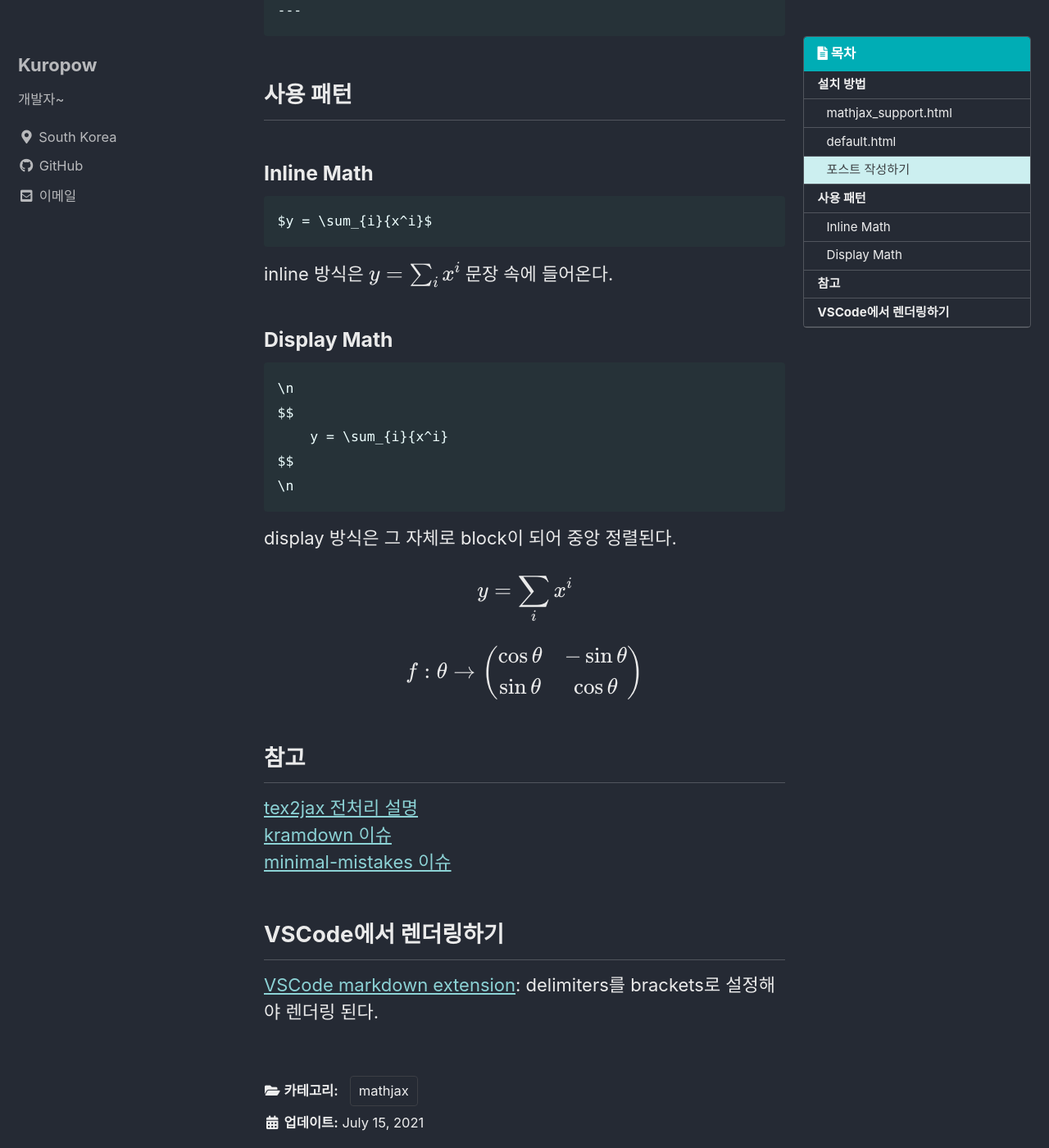
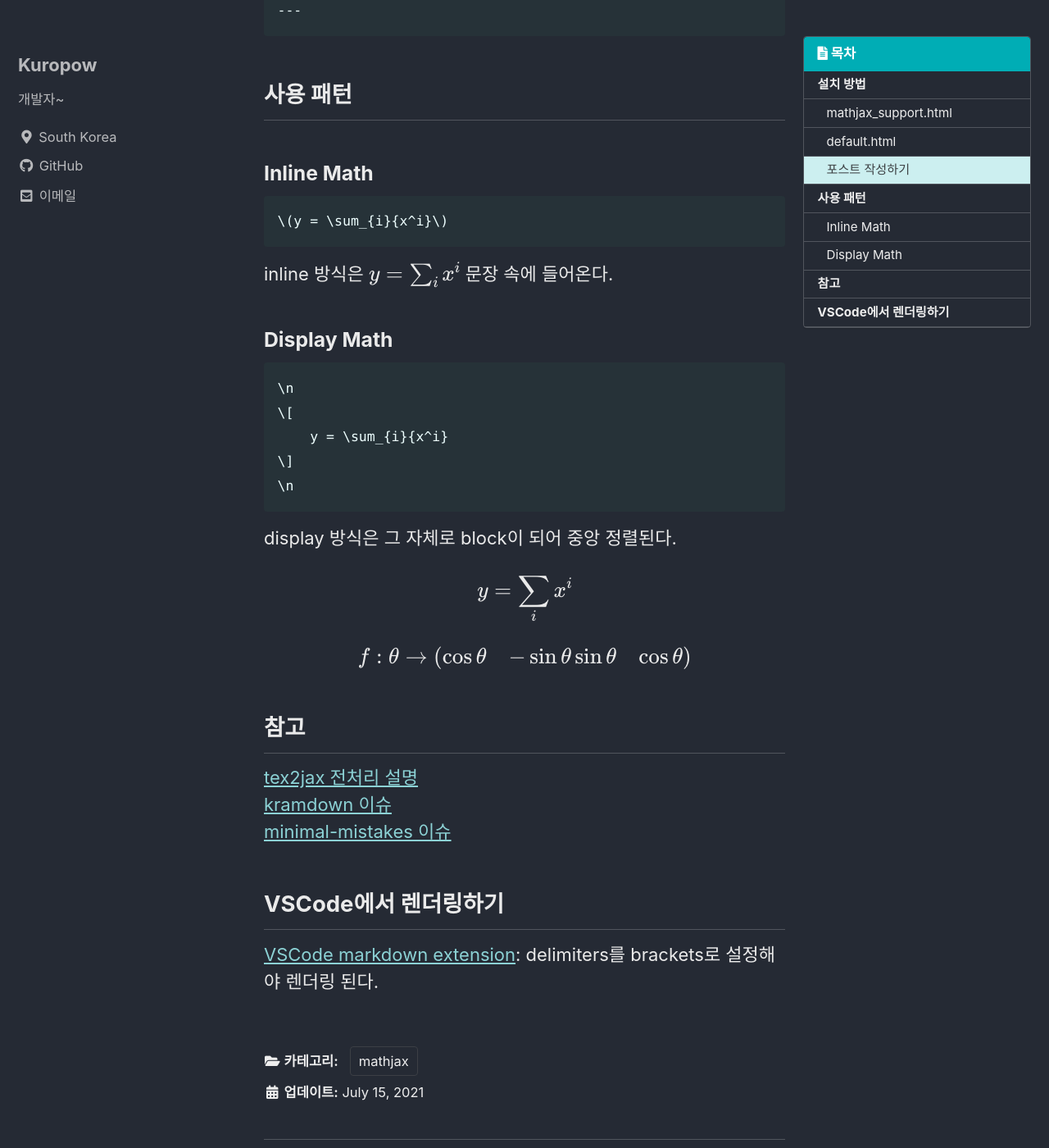
Before and after one commit to kuro11pow2/kuro11pow2.github.io, a Jekyll site: the page built from _posts/2021-07-15-0624.md, in a window 1280 px wide and 1400 px high, scrolled down 2250 px. Shown: the whole window at 82% size. Built offline with Jekyll 4.4.1, drawn with Linux system fonts in a browser that asks for light colours; cached includes are drawn as plain includes; formulas are drawn with MathJax 3; comment, search, counter and statistics services are not loaded.

Commit message:
processEscapes 검증
얘가 정말 in matrix newline에 영향을 미칠까?

````diff
--- a/_includes/mathjax_support.html
+++ b/_includes/mathjax_support.html
@@ -6,8 +6,8 @@
         }
       },
       tex2jax: {
-        inlineMath: [ ['$','$'], ["\\(","\\)"] ],
-        displayMath: [ ['$$','$$'], ["\\[","\\]"] ],
+        inlineMath: [ ['$','$'], ["\(","\)"], ["\\(","\\)"] ],
+        displayMath: [ ['$$','$$'], ["\[","\]"], ["\\[","\\]"] ],
         processEscapes: true
       }
   });
--- a/_posts/2021-07-15-0624.md
+++ b/_posts/2021-07-15-0624.md
@@ -66,33 +66,31 @@ mathjax: true
 ## 사용 패턴
 ### Inline Math
 ```
-$y = \sum_{i}{x^i}$
+\(y = \sum_{i}{x^i}\)
 ```
-inline 방식은 $y = \sum_{i}{x^i}$ 문장 속에 들어온다.
+inline 방식은 \(y = \sum_{i}{x^i}\) 문장 속에 들어온다.
 
 ### Display Math
 ```
 \n
-$$
+\[
     y = \sum_{i}{x^i}
-$$
+\]
 \n
 ```
 display 방식은 그 자체로 block이 되어 중앙 정렬된다.
 
-$$
+\[
     y = \sum_{i}{x^i}
-$$
+\]
 
-
-$$
+\[
     f : \theta\to
     \begin{pmatrix}
     \cos\theta & -\sin\theta \\
     \sin\theta & \cos\theta \\
     \end{pmatrix}
-$$
-
+\]
 
 ## 참고
 [tex2jax 전처리 설명](https://docs.mathjax.org/en/v2.7-latest/options/preprocessors/tex2jax.html)\
````
Also changed, not shown: other parts of _includes/mathjax_support.html (+3 -2 lines), other parts of _posts/2021-07-15-0624.md (+1 -1 lines).
